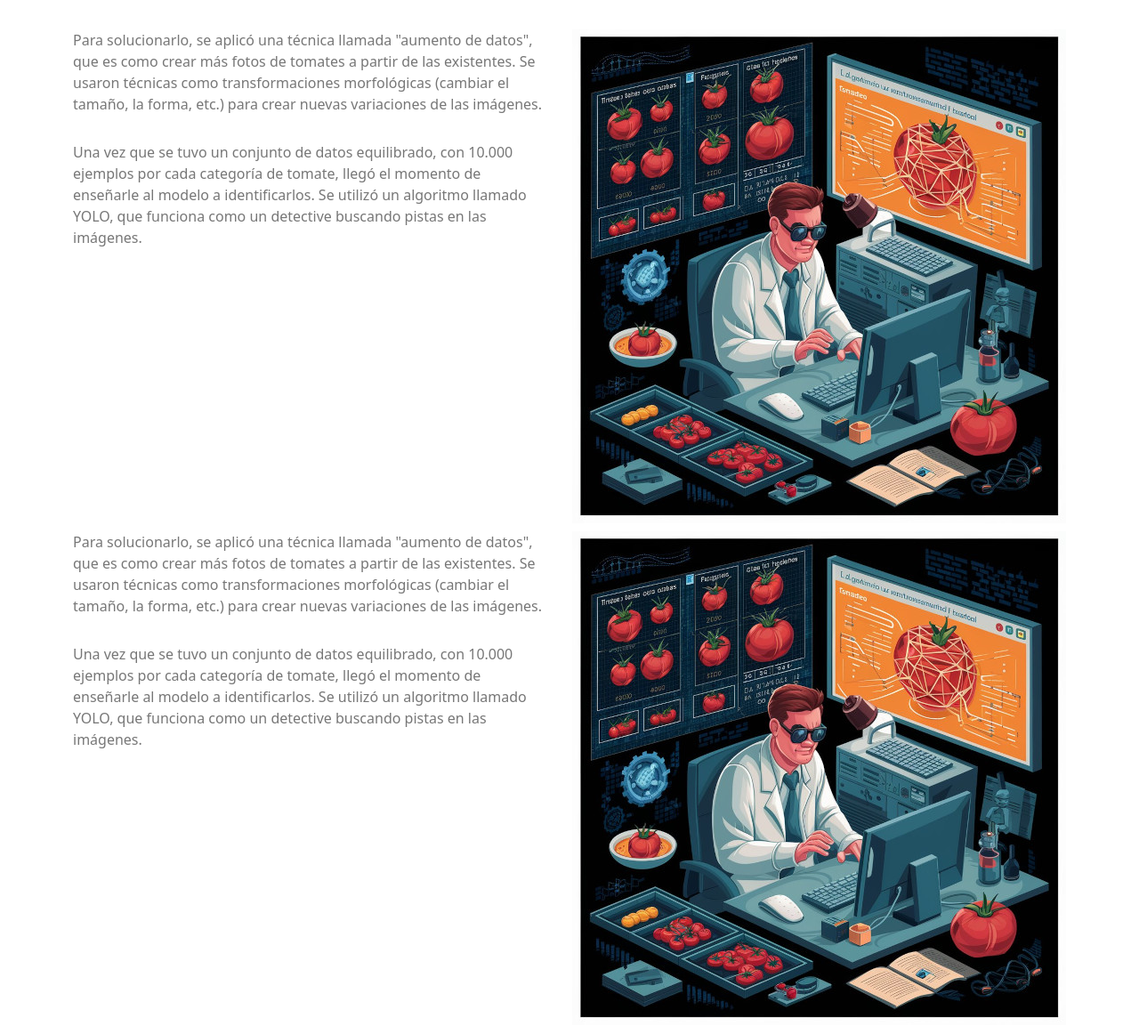
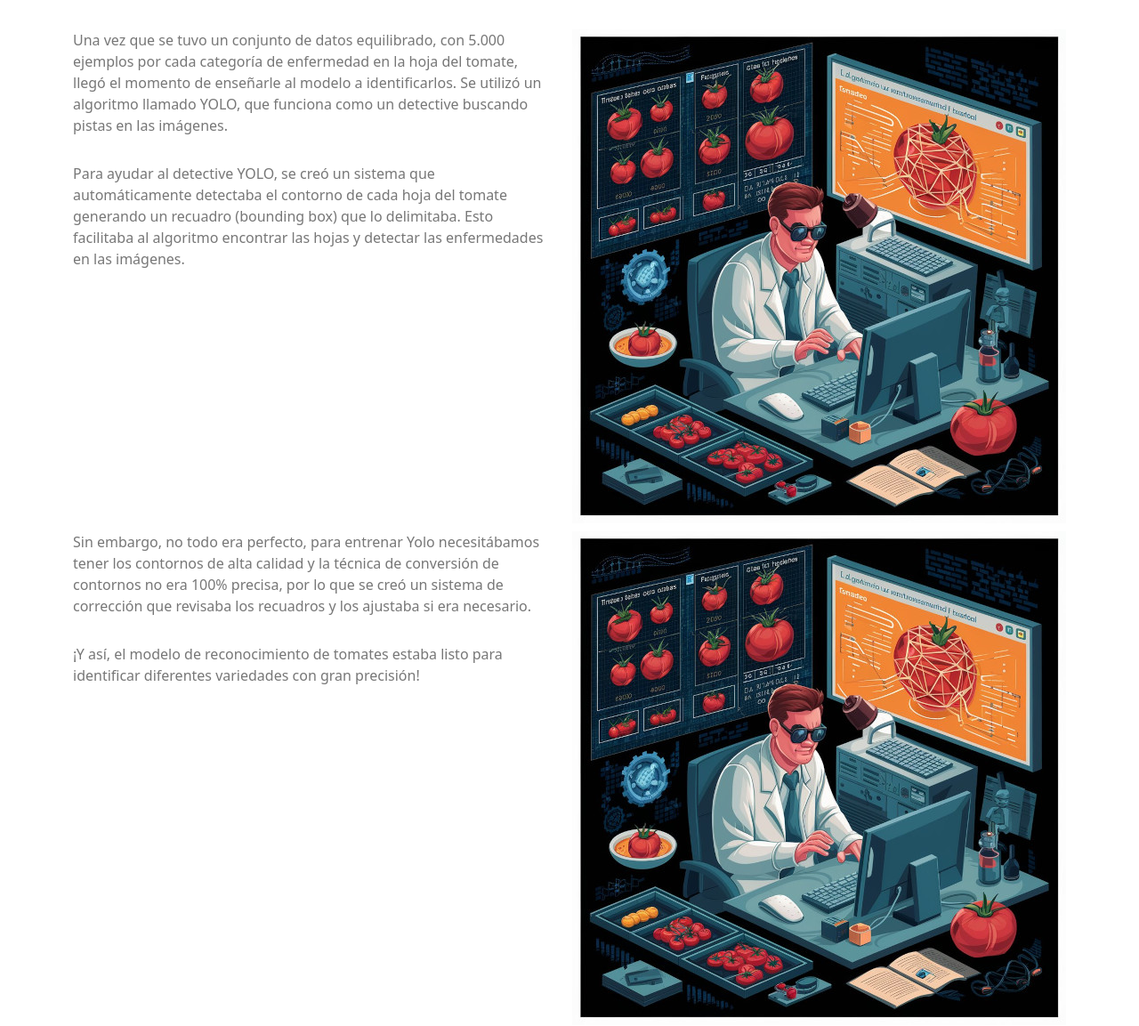
Before and after one commit to LukasMoyano/AlphaInfinitity_Presentacion_AutomatIAWebSiteDashBoard, a website with bundled scripts: page index.html in a window 1280 px wide. Shown: the part 2659-3812 px from the top of the page at 89% size. Built offline with nearby package versions, Linux system fonts and the light colour scheme; files whose address does not match are found by name.

Commit message:
ten commit

```diff
--- a/index.html
+++ b/index.html
@@ -192,10 +192,30 @@
                 <div class="row">
                     <div class="col-12 d-flex flex-column flex-md-row">
                         <div class="advanced-feature-img-left wow fadeInLeft">
-                            <p>Para solucionarlo, se aplicó una técnica llamada "aumento de datos", que es como crear más fotos de tomates a partir de las existentes. Se usaron técnicas como transformaciones morfológicas (cambiar el tamaño, la forma, etc.)
-                                para crear nuevas variaciones de las imágenes.</p>
-                            <p>Una vez que se tuvo un conjunto de datos equilibrado, con 10.000 ejemplos por cada categoría de tomate, llegó el momento de enseñarle al modelo a identificarlos. Se utilizó un algoritmo llamado YOLO, que funciona como un detective
-                                buscando pistas en las imágenes.</p>
+                            <p>Una vez que se tuvo un conjunto de datos equilibrado, con 5.000 ejemplos por cada categoría de enfermedad en la hoja del tomate, llegó el momento de enseñarle al modelo a identificarlos. Se utilizó un algoritmo llamado YOLO,
+                                que funciona como un detective buscando pistas en las imágenes.
+                            </p>
+                            <p>Para ayudar al detective YOLO, se creó un sistema que automáticamente detectaba el contorno de cada hoja del tomate generando un recuadro (bounding box) que lo delimitaba. Esto facilitaba al algoritmo encontrar las hojas y
+                                detectar las enfermedades en las imágenes.
+                            </p>
+
+                        </div>
+                        <img class="advanced-feature-img" src="/assets/img/Advanced_Featuress_Section/Advanced_Featuress_Section0001.jpeg" alt="">
+                    </div>
+                </div>
+            </div>
+        </div>
+    </section>
+
+    <section id="advanced-features">
+        <div class="features-row section-bg aos-init aos-animate" data-aos="fade-up">
+            <div class="container">
+                <div class="row">
+                    <div class="col-12 d-flex flex-column flex-md-row">
+                        <div class="advanced-feature-img-left wow fadeInLeft">
+                            <p>Sin embargo, no todo era perfecto, para entrenar Yolo necesitábamos tener los contornos de alta calidad y la técnica de conversión de contornos no era 100% precisa, por lo que se creó un sistema de corrección que revisaba los
+                                recuadros y los ajustaba si era necesario.</p>
+                            <p>¡Y así, el modelo de reconocimiento de tomates estaba listo para identificar diferentes variedades con gran precisión!</p>
 
                         </div>
                         <img class="advanced-feature-img" src="/assets/img/Advanced_Featuress_Section/Advanced_Featuress_Section0001.jpeg" alt="">
@@ -258,7 +278,7 @@
             <section>
                 <h1>Anexos</h1>
                 <h1>Análisis de seguridad</h1>
-                <a href="forms/AutomatIA_AISecurity.pdf " download="AutomatIA_AISecurity.pdf ">
+                <a href="forms/AutomatIA_AISecurity.pdf" download="AutomatIA_AISecurity.pdf ">
                     Descargar Análisis de Seguridad
                 </a>
             </section>
```
Also changed, not shown: assets/img/WhatsApp Image 2024-06-10 at 21.56.04.jpeg (added), 1 other file.
